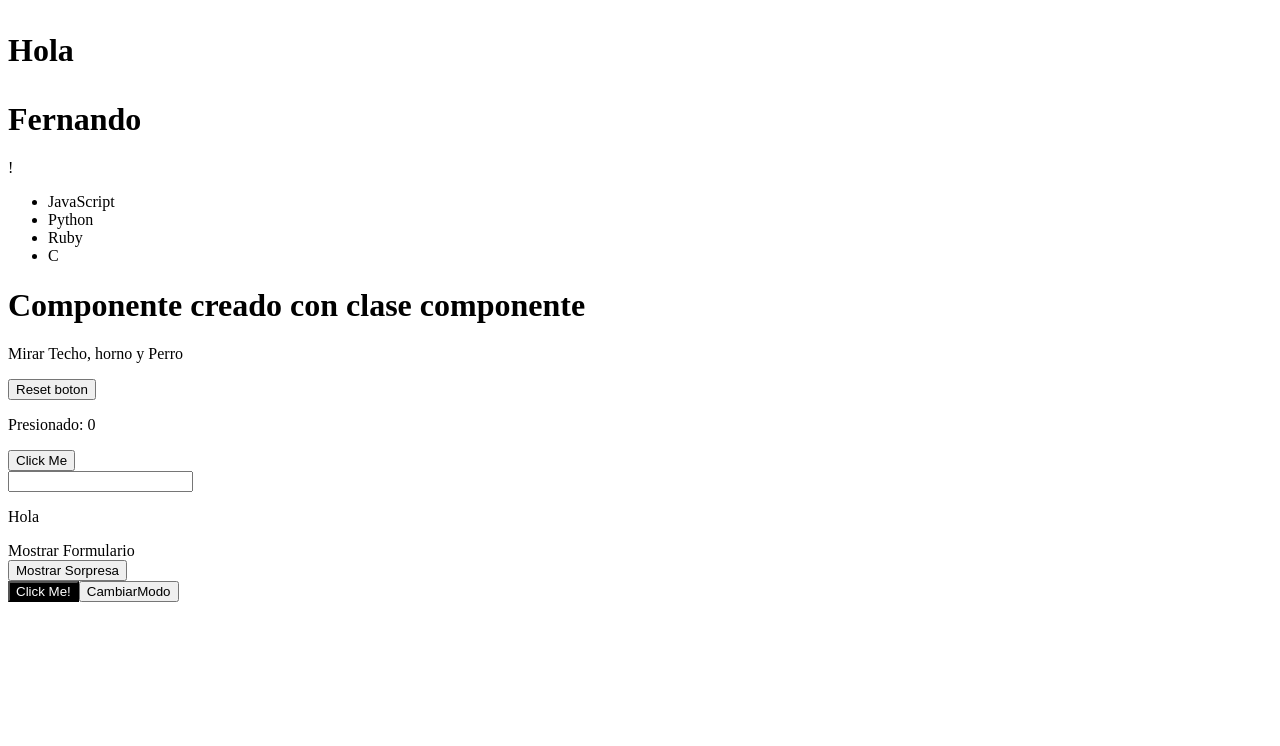
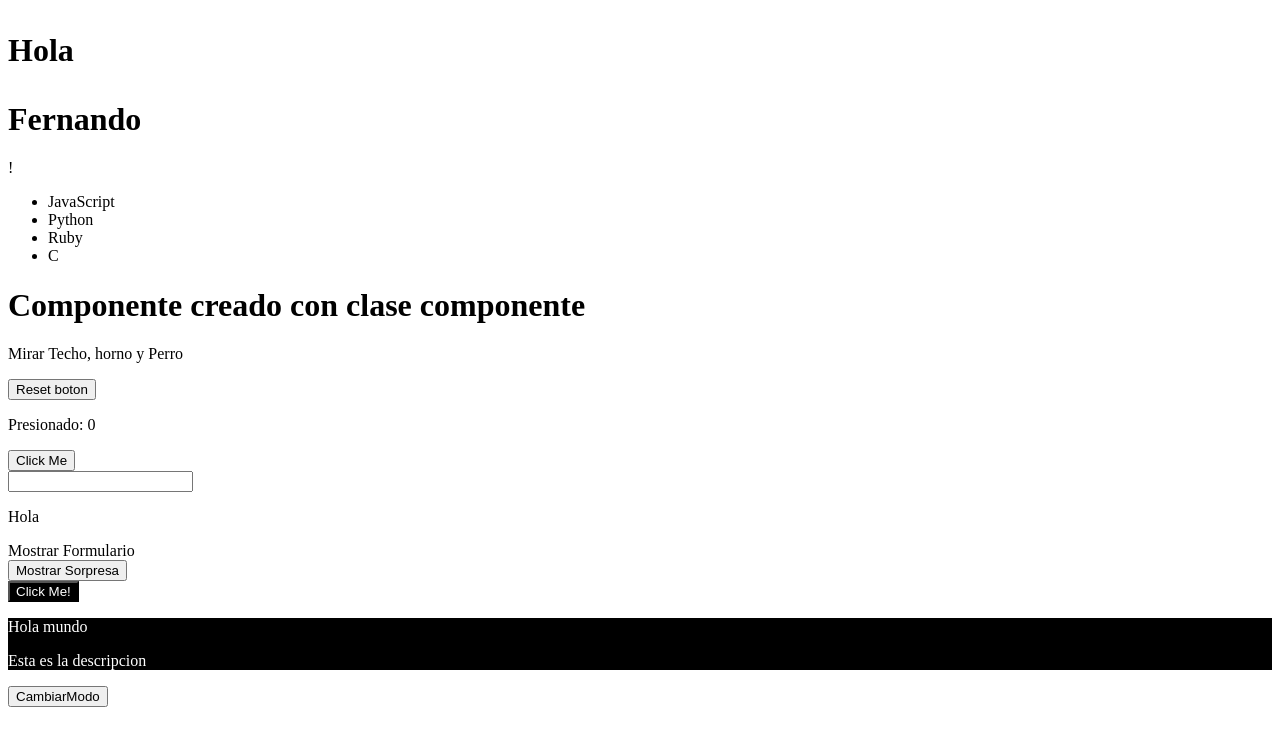
Before and after one commit to fernandopaz1/tutorial-React, a React (Create React App) app: page / in a window 1280 px wide. Shown: the top 746 px of the page. Built offline with nearby package versions, Linux system fonts and the light colour scheme.

Commit message:
add: ejemplo extra de cambio de Theme con Card

```diff
--- /dev/null
+++ b/src/componentes/Card.jsx
@@ -0,0 +1,17 @@
+import React, { useContext } from "react";
+import { ThemeContext } from "../index.js";
+
+export default function Card(props) {
+    const context = useContext(ThemeContext);
+    return (
+        <div
+            style={{
+                backgroundColor: context.backgroundColor,
+                color: context.color,
+            }}
+        >
+            <p>Hola mundo</p>
+            <p>Esta es la descripcion</p>
+        </div>
+    );
+}
--- a/src/index.js
+++ b/src/index.js
@@ -1,6 +1,7 @@
 import React, { Component, useState, useEffect, useRef, Suspense } from "react";
 import { render } from "react-dom";
 import ButtonReact from "./componentes/Button";
+import Card from "./componentes/Card";
 
 const SaludarEnIdiomas = ({ idioma }) => {
     if (idioma === "es") return <p>Hola</p>;
@@ -293,6 +294,7 @@ const EjemploReactContext = () => {
         <div>
             <ThemeContext.Provider value={theme}>
                 <ButtonReact />
+                <Card />
             </ThemeContext.Provider>
             <button
                 onClick={() => {
```
